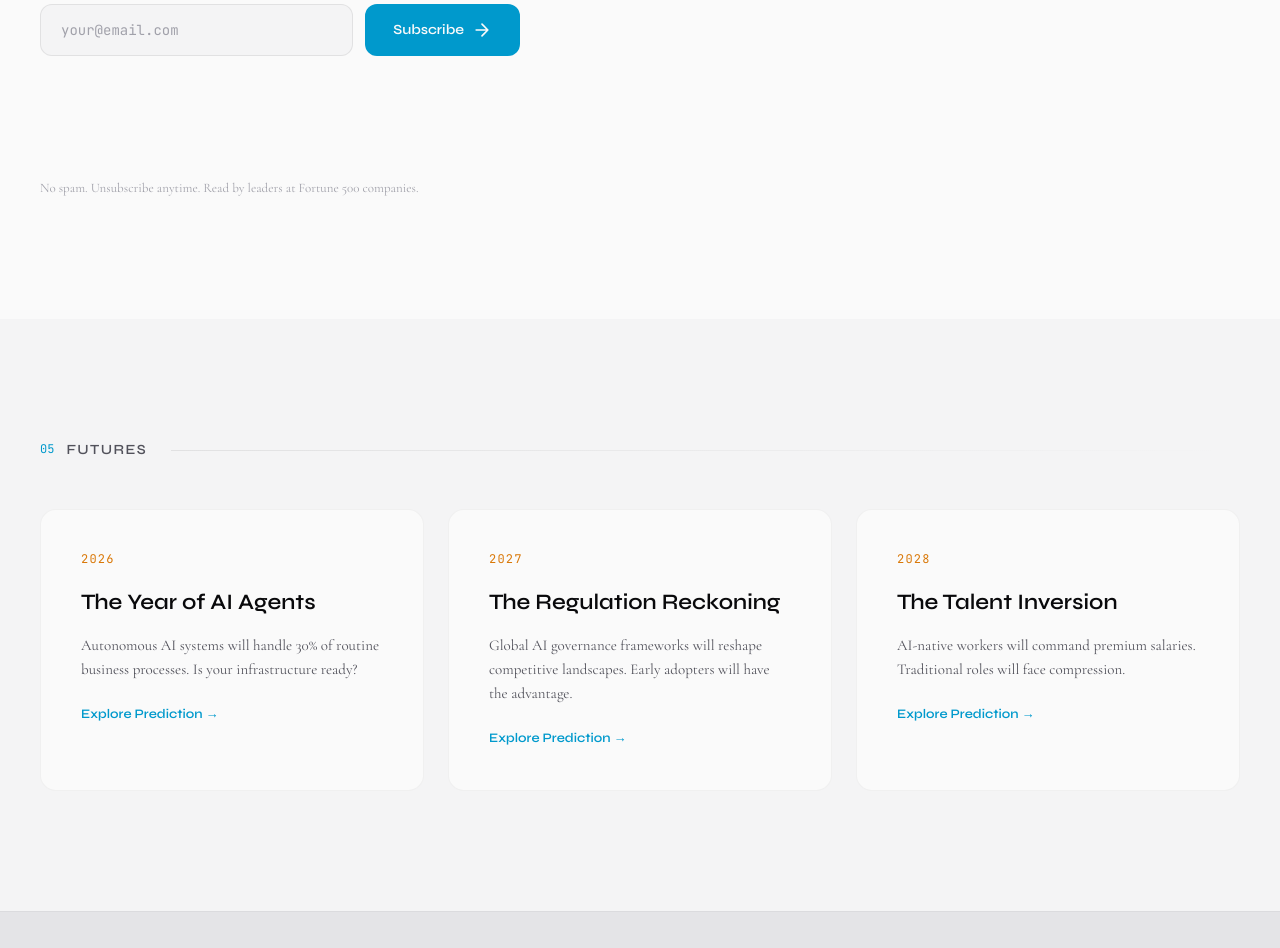
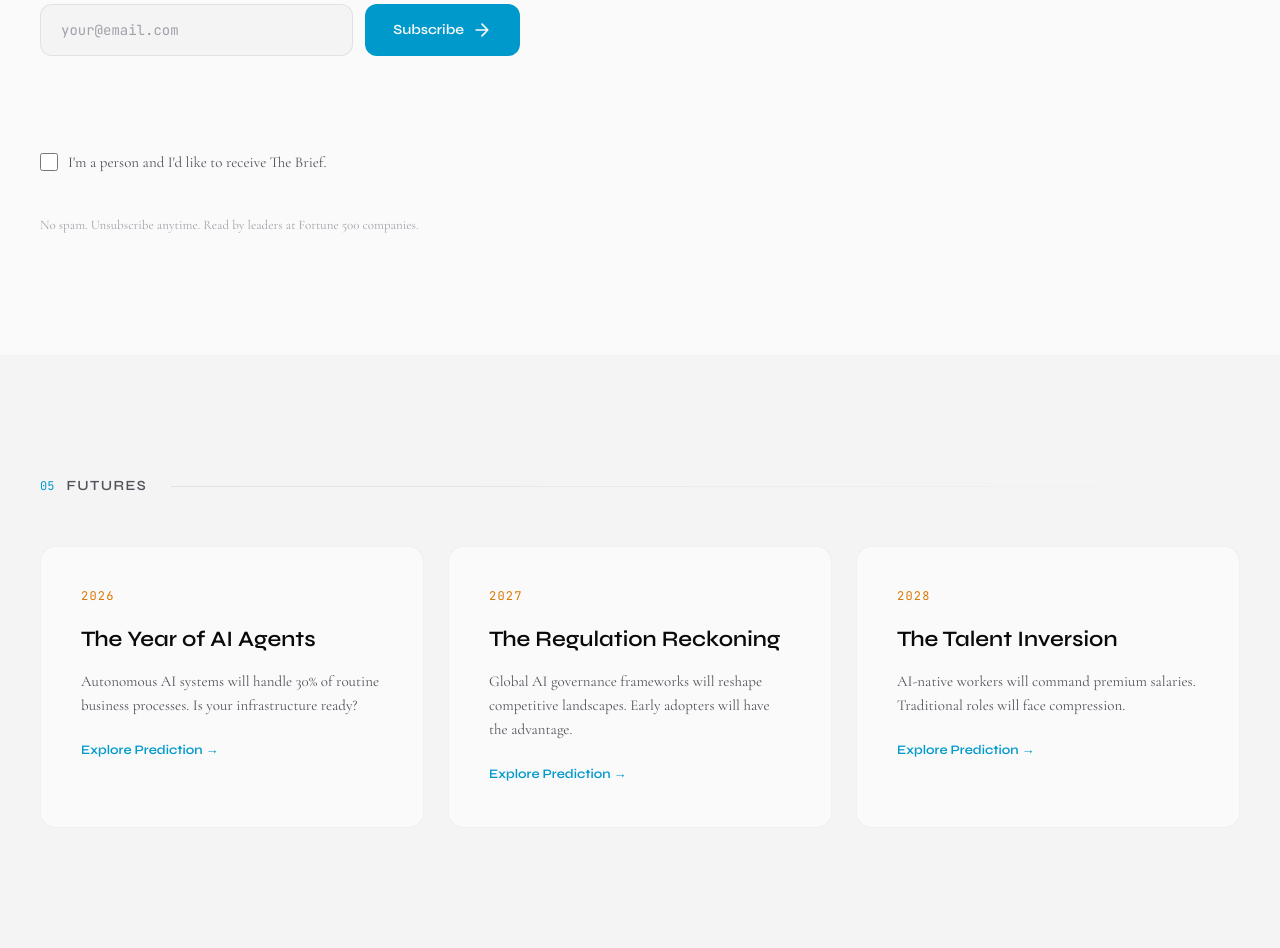
Before and after one commit to aieasytouse/aieasytouse.com, a plain HTML site: page index.html in a window 1280 px wide. Shown: the part 6590-7538 px from the top of the page. Drawn offline with nearby package versions, Linux system fonts and the light colour scheme.

Commit message:
Require an explicit consent tick on the Subscribe form
- Add a required "I'm a person and I'd like to receive The Brief" checkbox
  so every visitor takes a deliberate action, alongside the Cloudflare
  Turnstile check (which often passes automatically for real people)
- Lambda rejects submissions without consent and records it in the email
- Clearer message when the Turnstile check has not finished yet
- deploy.ps1: rename AWS helper functions to avoid a recursive call

Co-Authored-By: Claude Opus 5.5 <noreply@anthropic.com>

```diff
--- a/index.html
+++ b/index.html
@@ -497,6 +497,10 @@
                         <input type="text" id="subscribe-company" name="company" tabindex="-1" autocomplete="off">
                     </div>
                     <div class="cf-turnstile" data-sitekey="0x4AAAAAAGGUwXtJqSTO_WmN" data-theme="auto" data-size="flexible" data-action="subscribe"></div>
+                    <label class="form-consent" for="subscribe-consent">
+                        <input type="checkbox" id="subscribe-consent" name="consent" required>
+                        <span>I'm a person and I'd like to receive The Brief.</span>
+                    </label>
                     <p class="form-status" role="status" aria-live="polite"></p>
                     <p class="form-note">No spam. Unsubscribe anytime. Read by leaders at Fortune 500 companies.</p>
                 </form>
--- a/script.js
+++ b/script.js
@@ -349,8 +349,14 @@ document.querySelector('.newsletter-form')?.addEventListener('submit', async fun
         input.focus();
         return;
     }
+    const consent = form.querySelector('[name="consent"]');
+    if (!consent.checked) {
+        setStatus('Please tick the box to confirm you are a person and want to receive The Brief.', 'error');
+        consent.focus();
+        return;
+    }
     if (!token) {
-        setStatus('Please confirm you are human using the check below the email field.', 'error');
+        setStatus('Please wait for the Cloudflare check below the email field to finish, then try again.', 'error');
         return;
     }
 
@@ -365,6 +371,7 @@ document.querySelector('.newsletter-form')?.addEventListener('submit', async fun
             body: JSON.stringify({
                 email: input.value.trim(),
                 token,
+                consent: consent.checked,
                 company: form.querySelector('[name="company"]').value,
                 page: window.location.href
             })
@@ -375,6 +382,7 @@ document.querySelector('.newsletter-form')?.addEventListener('submit', async fun
         button.innerHTML = '<span>Subscribed!</span>';
         button.style.background = '#10b981';
         input.value = '';
+        consent.checked = false;
         setStatus('Thank you. You are on the list for The Brief.', 'success');
         setTimeout(() => {
             button.innerHTML = originalText;
--- a/styles.css
+++ b/styles.css
@@ -2084,3 +2084,23 @@ body:hover .cursor-glow {
     cursor: wait;
     transform: none;
 }
+
+.form-consent {
+    display: flex;
+    align-items: flex-start;
+    gap: 10px;
+    margin-top: 14px;
+    font-size: 0.9375rem;
+    line-height: 1.5;
+    color: var(--text-secondary);
+    cursor: pointer;
+}
+
+.form-consent input {
+    flex-shrink: 0;
+    width: 18px;
+    height: 18px;
+    margin-top: 2px;
+    accent-color: var(--accent-primary);
+    cursor: pointer;
+}
--- a/subscribe-backend/lambda/index.mjs
+++ b/subscribe-backend/lambda/index.mjs
@@ -37,12 +37,16 @@ export const handler = async (event) => {
   const token = String(data.token || '');
   const honeypot = String(data.company || '');
   const page = String(data.page || '').slice(0, 300);
+  const consent = data.consent === true;
 
   // Bots fill hidden fields; pretend success so they learn nothing.
   if (honeypot) return reply(200, { ok: true });
 
   if (email.length > 254 || !EMAIL_RE.test(email)) {
     return reply(400, { ok: false, error: 'Please enter a valid email address.' });
+  }
+  if (!consent) {
+    return reply(400, { ok: false, error: 'Please tick the box to confirm you want to receive The Brief.' });
   }
   if (!token) {
     return reply(400, { ok: false, error: 'Please complete the human verification.' });
@@ -74,6 +78,7 @@ export const handler = async (event) => {
     `Submitted: ${when}`,
     `Page:      ${page || 'unknown'}`,
     'Verified:  Cloudflare Turnstile (human check passed)',
+    "Consent:   Ticked \"I'm a person and I'd like to receive The Brief.\"",
   ].join('\n');
 
   try {
```
